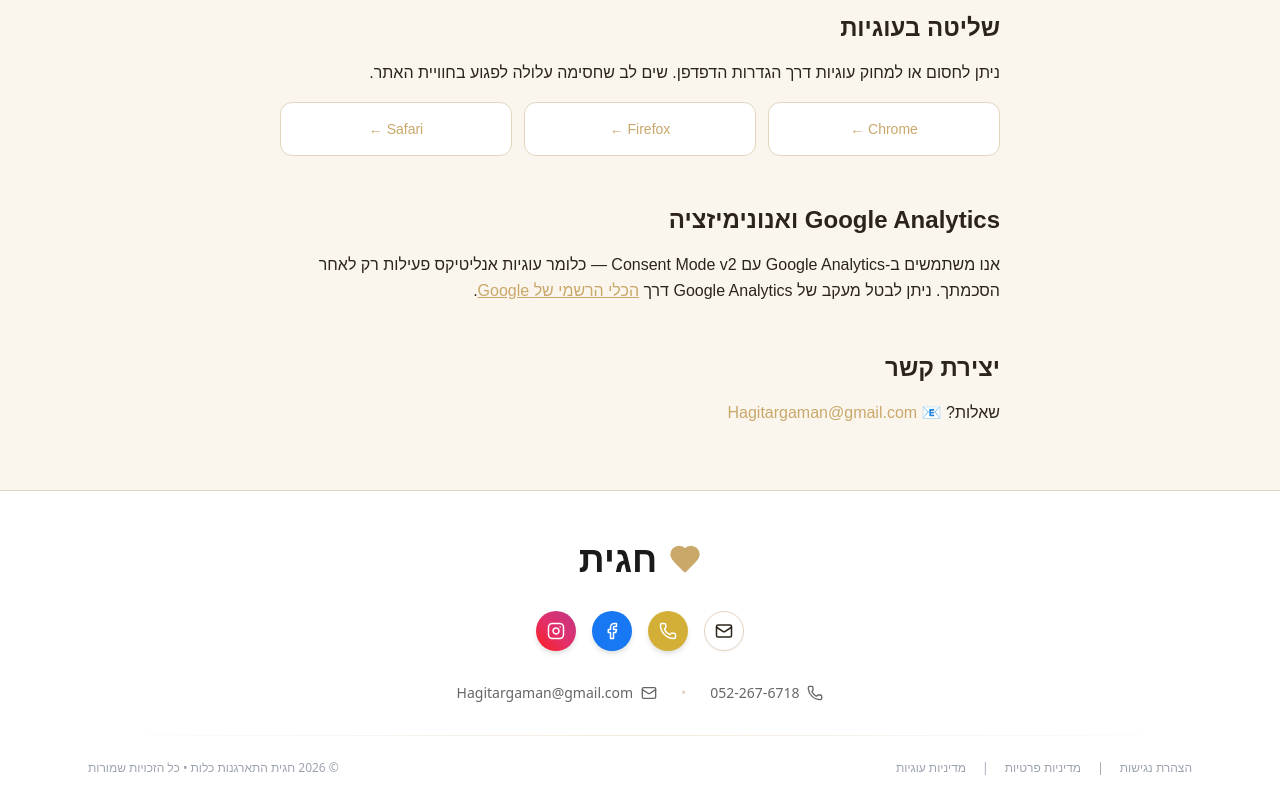
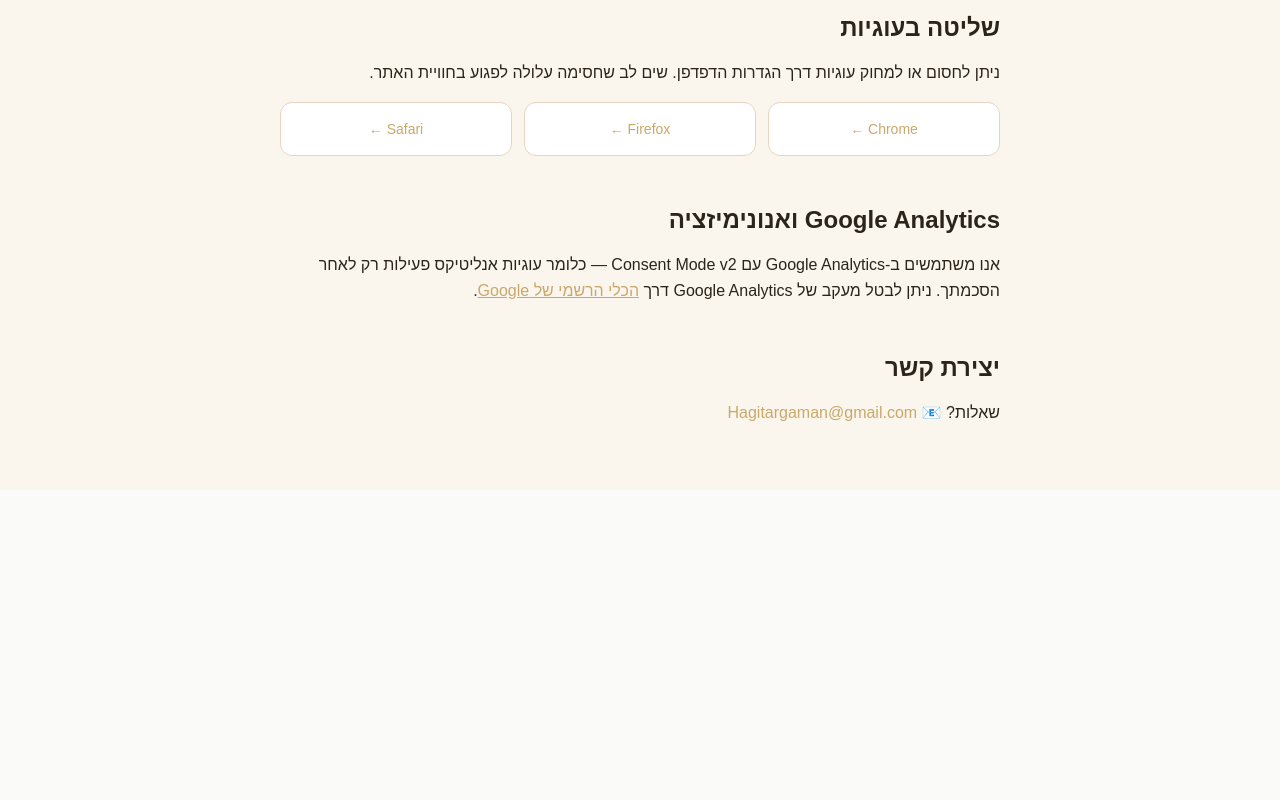
Before and after one commit to kfischi/hagit-bridal-suite, a Next.js app: page / in a window 1280 px wide. Shown: the part 8455-9255 px from the top of the page. After the commit the page ends 8945 px from the top, so only its background shows below. Built offline with nearby package versions, Linux system fonts and the light colour scheme.

Commit message:
Update layout.tsx

```diff
--- a/app/layout.tsx
+++ b/app/layout.tsx
@@ -1,16 +1,11 @@
 import type { Metadata } from 'next'
 import { Raleway, Cormorant_Garamond } from 'next/font/google'
 import AccessibilityBtn from '@/components/AccessibilityBtn'
-import SocialMediaLinks from '@/components/SocialMediaLinks'
 import LaunchPopup from '@/components/LaunchPopup'
 import CookieBanner from '@/components/CookieBanner'
-import { Heart, Phone, Mail } from 'lucide-react'
 import Script from 'next/script'
 import './globals.css'
 
-// ─────────────────────────────────────────────
-// FONTS
-// ─────────────────────────────────────────────
 const raleway = Raleway({
   subsets: ['latin'],
   weight: ['300', '400', '500', '600', '700'],
@@ -29,44 +24,26 @@ const GA_ID = 'G-HLJ24PPWVY'
 const SITE_URL = 'https://suite-hagit.co.il'
 const OG_IMAGE = 'https://res.cloudinary.com/decirk3zb/image/upload/f_auto,q_auto,w_1200,h_630,c_fill,g_center/v1771444671/8_oaoxjm.jpg'
 
-// ─────────────────────────────────────────────
-// METADATA — SEO מלא
-// ─────────────────────────────────────────────
 export const metadata: Metadata = {
   metadataBase: new URL(SITE_URL),
-
   title: {
     default: 'חגית | סוויטת התארגנות כלות יוקרתית – הרי ירושלים',
     template: '%s | חגית סוויטת כלות',
   },
-
-  description:
-    'סוויטת התארגנות כלות יוקרתית בהרי ירושלים. חדר פרטי, יין בוטיק, פרחים טריים, תאורה מקצועית וליווי אישי. הרגע שלפני הרגע הגדול — מגיע לך שיהיה מושלם.',
-
+  description: 'סוויטת התארגנות כלות יוקרתית בהרי ירושלים. חדר פרטי, יין בוטיק, פרחים טריים, תאורה מקצועית וליווי אישי. הרגע שלפני הרגע הגדול — מגיע לך שיהיה מושלם.',
   keywords: [
-    'התארגנות כלות',
-    'סוויטת כלות',
-    'התארגנות כלות ירושלים',
-    'בית כלה',
-    'חדר כלה יוקרתי',
-    'התארגנות יום חתונה',
-    'חגית כלות',
-    'וילה כלות הרי ירושלים',
-    'חוויית כלה מפנקת',
-    'התארגנות כלה פרטית',
-    'bridal suite jerusalem',
-    'כלה התארגנות הרי יהודה',
+    'התארגנות כלות', 'סוויטת כלות', 'התארגנות כלות ירושלים',
+    'בית כלה', 'חדר כלה יוקרתי', 'התארגנות יום חתונה',
+    'חגית כלות', 'וילה כלות הרי ירושלים', 'חוויית כלה מפנקת',
+    'התארגנות כלה פרטית', 'bridal suite jerusalem', 'כלה התארגנות הרי יהודה',
   ],
-
   authors: [{ name: 'חגית ארגמן', url: SITE_URL }],
   creator: 'חגית סוויטת כלות',
   publisher: 'חגית סוויטת כלות',
-
   alternates: {
     canonical: SITE_URL,
     languages: { 'he-IL': SITE_URL },
   },
-
   robots: {
     index: true,
     follow: true,
@@ -78,7 +55,6 @@ export const metadata: Metadata = {
       'max-snippet': -1,
     },
   },
-
   openGraph: {
     type: 'website',
     locale: 'he_IL',
@@ -86,29 +62,23 @@ export const metadata: Metadata = {
     siteName: 'חגית סוויטת כלות',
     title: 'חגית | סוויטת התארגנות כלות יוקרתית – הרי ירושלים',
     description: 'הרגע שלפני הרגע הגדול. סוויטה פרטית, יין, פרחים ותאורה מקצועית — ביום החתונה שלך.',
-    images: [{ url: OG_IMAGE, width: 1200, height: 630, alt: 'חגית סוויטת כלות — הרגע שלפני הרגע הגדול' }],
+    images: [{ url: OG_IMAGE, width: 1200, height: 630, alt: 'חגית סוויטת כלות' }],
   },
-
   twitter: {
     card: 'summary_large_image',
     title: 'חגית | סוויטת התארגנות כלות בהרי ירושלים',
     description: 'הרגע שלפני הרגע הגדול. סוויטה פרטית, יין, פרחים ותאורה מקצועית.',
     images: [OG_IMAGE],
   },
-
   verification: {
     google: 'Zzfm-wVn1J82M7dAIq-Vt9KOT4k4nOETNF71hpCwfJw',
   },
-
   icons: {
     icon: '/favicon.ico',
     apple: '/apple-touch-icon.png',
   },
 }
 
-// ─────────────────────────────────────────────
-// JSON-LD — Structured Data
-// ─────────────────────────────────────────────
 const jsonLd = {
   '@context': 'https://schema.org',
   '@graph': [
@@ -117,59 +87,19 @@ const jsonLd = {
       '@id': `${SITE_URL}/#business`,
       name: 'חגית סוויטת כלות',
       alternateName: 'Hagit Bridal Suite',
-      description: 'סוויטת התארגנות כלות יוקרתית בהרי ירושלים — חדר פרטי, יין, פרחים, תאורה מקצועית',
+      description: 'סוויטת התארגנות כלות יוקרתית בהרי ירושלים',
       url: SITE_URL,
       telephone: '+972522676718',
       email: 'Hagitargaman@gmail.com',
       priceRange: '₪₪',
-      currenciesAccepted: 'ILS',
-      paymentAccepted: 'Cash, Bank Transfer',
       image: OG_IMAGE,
-      logo: OG_IMAGE,
       address: {
         '@type': 'PostalAddress',
         addressCountry: 'IL',
         addressRegion: 'Jerusalem District',
         addressLocality: 'הרי ירושלים',
       },
-      geo: {
-        '@type': 'GeoCoordinates',
-        latitude: 31.7683,
-        longitude: 35.2137,
-      },
-      openingHoursSpecification: {
-        '@type': 'OpeningHoursSpecification',
-        dayOfWeek: ['Sunday', 'Monday', 'Tuesday', 'Wednesday', 'Thursday', 'Friday'],
-        opens: '08:00',
-        closes: '18:00',
-      },
-      sameAs: [
-        'https://www.instagram.com/hagit_argaman/',
-      ],
-      hasOfferCatalog: {
-        '@type': 'OfferCatalog',
-        name: 'חבילות התארגנות כלות',
-        itemListElement: [
-          {
-            '@type': 'Offer',
-            name: 'חבילת בסיס — התארגנות כלות',
-            description: 'שימוש בוילה, פינת שתייה, פירות, יין בוטיק, עמדת ביוטי, מוזיקה',
-            price: '2000',
-            priceCurrency: 'ILS',
-            availability: 'https://schema.org/InStock',
-            url: SITE_URL,
-          },
-          {
-            '@type': 'Offer',
-            name: 'חבילת פרימיום — התארגנות כלות',
-            description: 'כל מה שבבסיס + ארוחת בוקר, שמפניה, זר פרחים טריים',
-            price: '2500',
-            priceCurrency: 'ILS',
-            availability: 'https://schema.org/InStock',
-            url: SITE_URL,
-          },
-        ],
-      },
+      sameAs: ['https://www.instagram.com/hagit_argaman/'],
     },
     {
       '@type': 'WebSite',
@@ -177,40 +107,18 @@ const jsonLd = {
       url: SITE_URL,
       name: 'חגית סוויטת כלות',
       inLanguage: 'he-IL',
-      publisher: { '@id': `${SITE_URL}/#business` },
-    },
-    {
-      '@type': 'WebPage',
-      '@id': `${SITE_URL}/#webpage`,
-      url: SITE_URL,
-      name: 'חגית | סוויטת התארגנות כלות יוקרתית – הרי ירושלים',
-      isPartOf: { '@id': `${SITE_URL}/#website` },
-      about: { '@id': `${SITE_URL}/#business` },
-      inLanguage: 'he-IL',
-    },
-    {
-      '@type': 'BreadcrumbList',
-      itemListElement: [
-        { '@type': 'ListItem', position: 1, name: 'דף הבית', item: SITE_URL },
-      ],
     },
   ],
 }
 
-// ─────────────────────────────────────────────
-// ROOT LAYOUT
-// ─────────────────────────────────────────────
 export default function RootLayout({ children }: { children: React.ReactNode }) {
   return (
     <html lang="he" dir="rtl" className={`${raleway.variable} ${cormorant.variable}`}>
       <head>
-        {/* JSON-LD */}
         <script
           type="application/ld+json"
           dangerouslySetInnerHTML={{ __html: JSON.stringify(jsonLd) }}
         />
-
-        {/* GA4 — consent mode default (blocked until cookie consent) */}
         <Script id="ga-consent-default" strategy="beforeInteractive">
           {`
             window.dataLayer = window.dataLayer || [];
@@ -222,8 +130,6 @@ export default function RootLayout({ children }: { children: React.ReactNode })
             });
           `}
         </Script>
-
-        {/* GA4 */}
         <Script
           src={`https://www.googletagmanager.com/gtag/js?id=${GA_ID}`}
           strategy="afterInteractive"
@@ -233,63 +139,16 @@ export default function RootLayout({ children }: { children: React.ReactNode })
             window.dataLayer = window.dataLayer || [];
             function gtag(){dataLayer.push(arguments);}
             gtag('js', new Date());
-            gtag('config', '${GA_ID}', {
-              page_path: window.location.pathname,
-              send_page_view: true,
-            });
+            gtag('config', '${GA_ID}', { page_path: window.location.pathname });
           `}
         </Script>
       </head>
 
-      <body className="font-raleway antialiased bg-[#FAFAF8] text-[#2C241A] flex flex-col min-h-screen">
-
-        <main className="flex-grow">{children}</main>
-
+      <body className="font-raleway antialiased bg-[#FAFAF8] text-[#2C241A]">
+        {children}
         <AccessibilityBtn />
         <LaunchPopup />
         <CookieBanner />
-
-        {/* ── FOOTER ── */}
-        <footer className="bg-white border-t border-[#E5D5C0] pt-12 pb-6 relative z-40">
-          <div className="max-w-6xl mx-auto px-6 text-center">
-
-            <div className="flex items-center justify-center gap-3 mb-8">
-              <Heart className="w-8 h-8 text-[#C9A86A]" fill="#C9A86A" />
-              <span className="font-cormorant text-4xl text-[#1A1A1A] font-semibold">חגית</span>
-            </div>
-
-            <div className="flex justify-center mb-8">
-              <SocialMediaLinks />
-            </div>
-
-            <div className="flex flex-wrap items-center justify-center gap-6 text-sm text-[#666] mb-8 font-light">
-              <a href="tel:052-267-6718" className="flex items-center gap-2 hover:text-[#C9A86A] transition-colors">
-                <Phone size={16} />
-                <span>052-267-6718</span>
-              </a>
-              <span className="hidden sm:inline text-[#E5D5C0]">•</span>
-              <a href="mailto:Hagitargaman@gmail.com" className="flex items-center gap-2 hover:text-[#C9A86A] transition-colors">
-                <Mail size={16} />
-                <span>Hagitargaman@gmail.com</span>
-              </a>
-            </div>
-
-            <div className="w-full h-px bg-gradient-to-r from-transparent via-[#E5D5C0] to-transparent mb-6 opacity-50" />
-
-            <div className="flex flex-col md:flex-row items-center justify-between gap-4 text-xs text-gray-400">
-              <div className="flex gap-4">
-                <a href="/accessibility" className="hover:text-[#666] transition-colors">הצהרת נגישות</a>
-                <span>|</span>
-                <a href="/privacy" className="hover:text-[#666] transition-colors">מדיניות פרטיות</a>
-                <span>|</span>
-                <a href="/cookies" className="hover:text-[#666] transition-colors">מדיניות עוגיות</a>
-              </div>
-              <p>© 2026 חגית התארגנות כלות • כל הזכויות שמורות</p>
-            </div>
-
-          </div>
-        </footer>
-
       </body>
     </html>
   )
```
